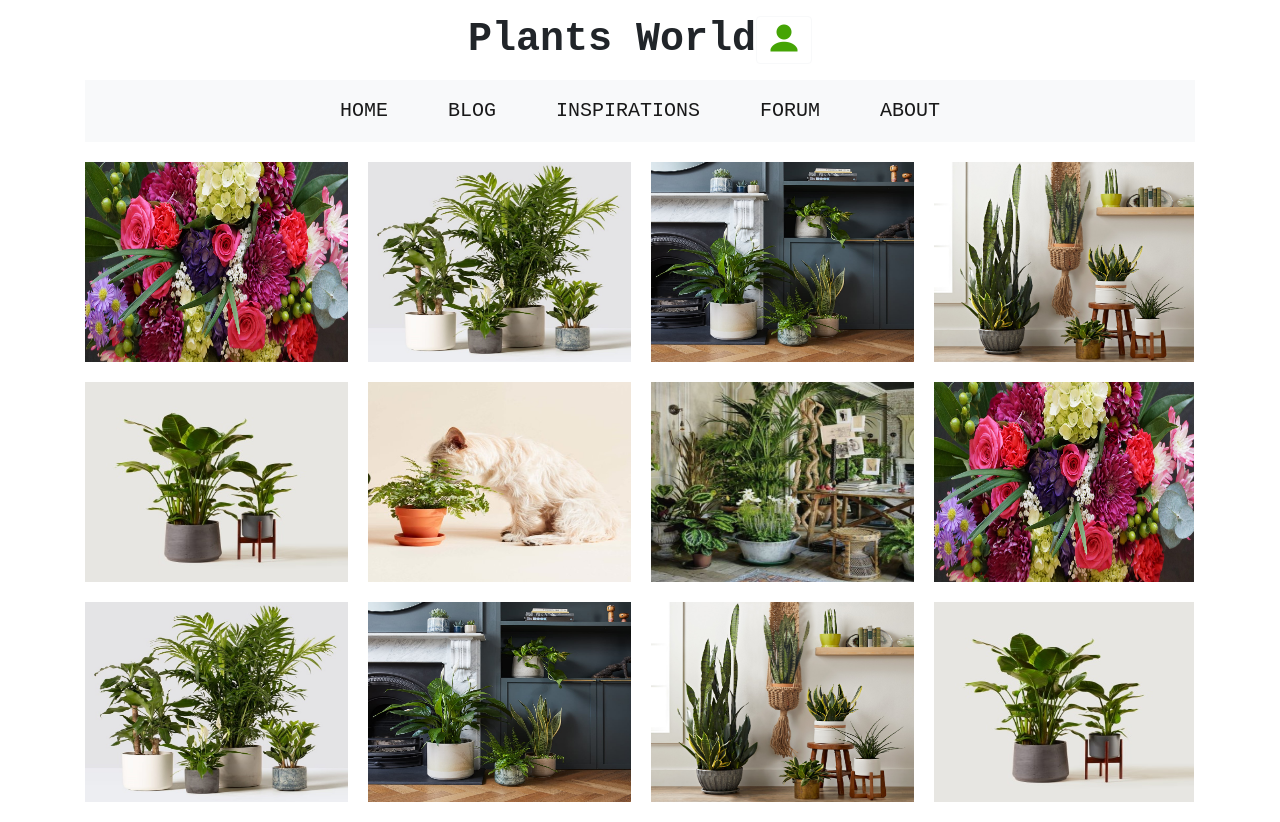
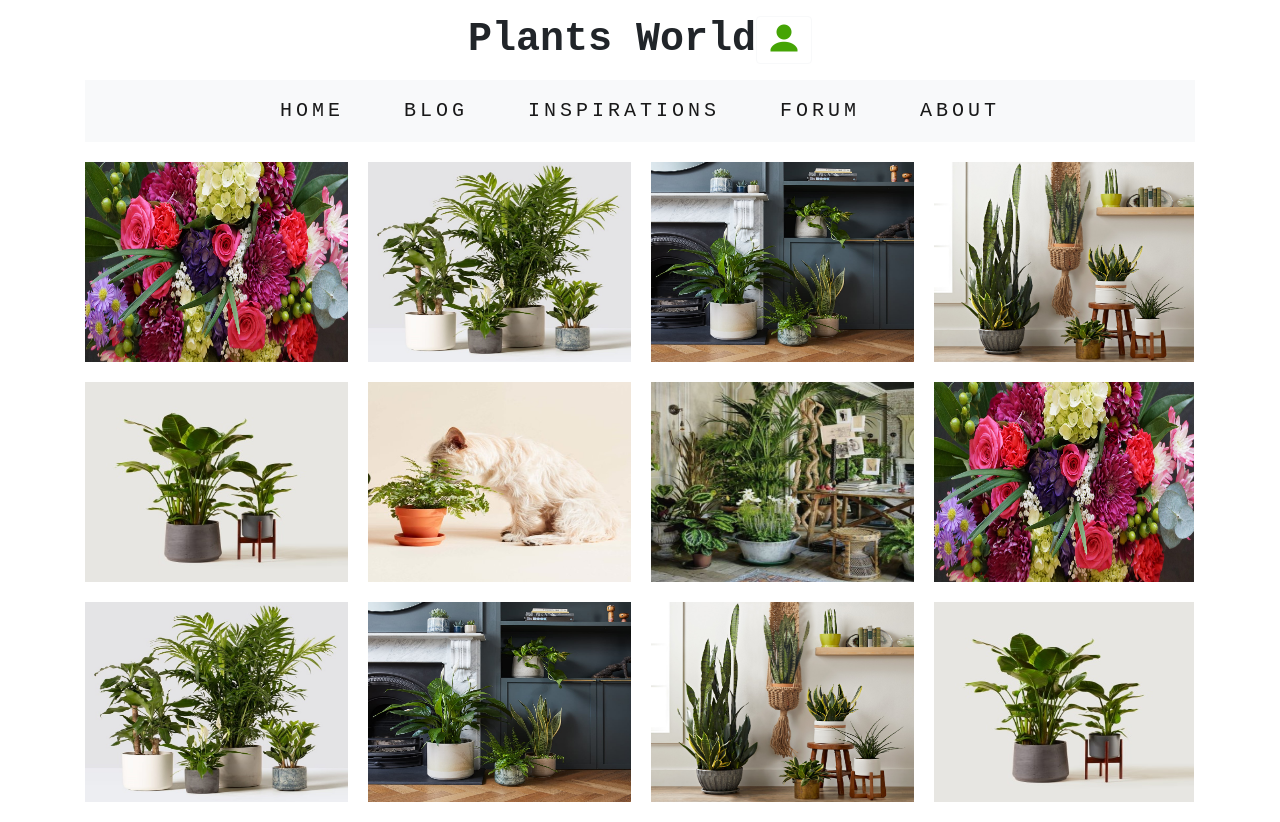
Before and after one commit to Monika2835/Plants, a React (Create React App) app: page /inspirations in a window 1280 px wide. Built offline with nearby package versions, Linux system fonts and the light colour scheme.

Commit message:
login change

```diff
--- a/src/components/Inspirations.js
+++ b/src/components/Inspirations.js
@@ -1,8 +1,12 @@
 import React, { Component } from 'react';
+
 
 class Inspirations extends Component {
     render() {
         return (
+
+
+
             <div>
             <img style={{marginRight: '20px', marginBottom: '20px', marginTop: '20px'}} src={require('./images/flowers.jfif').default} height={ 200} width={ 263}/>
             <img style={{marginRight: '20px', marginBottom: '20px', marginTop: '20px'}} src={require('./images/plant1.jpg').default} height={ 200} width={ 263}/>
--- a/src/components/Navigation.js
+++ b/src/components/Navigation.js
@@ -5,12 +5,11 @@ import {Navbar, Nav} from 'react-bootstrap'
 const styles = {
     paddingRight: "30px",
     paddingLeft: "30px",
-    fontSize: "20px"
+    fontSize: "20px",
+    letterSpacing: "4px"
 };
 
 export class Navigation extends Component{
-
-
     render(){
         return(
             <nav class="navbar navbar-expand-sm navbar-light bg-light" data-toggle="affix">
```
Lines whose indentation alone changed are shown as unchanged.
